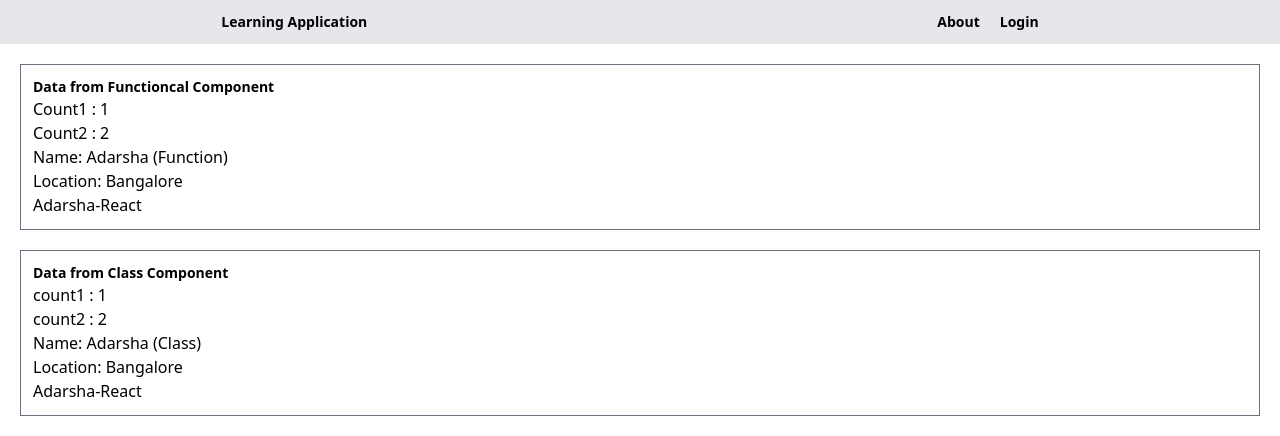
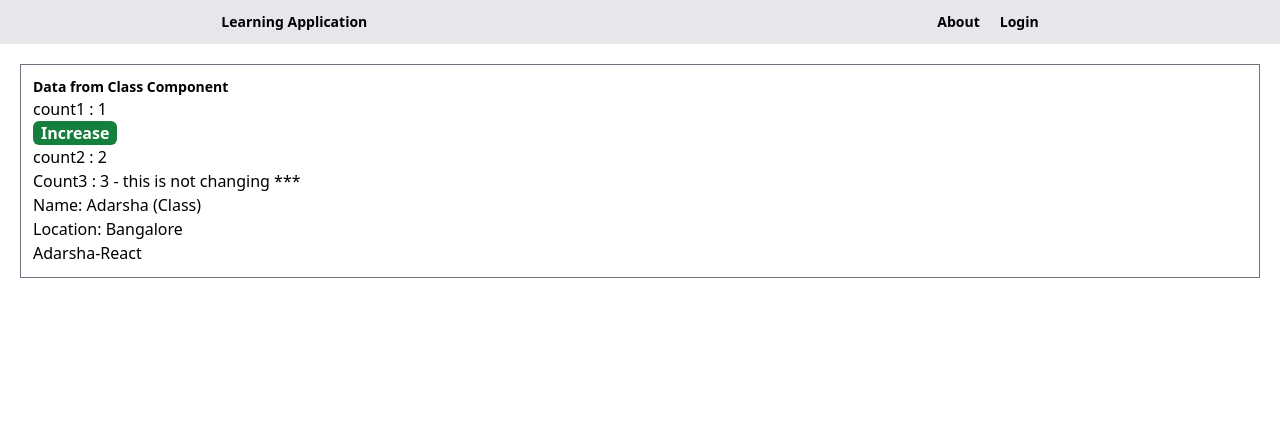
Before and after one commit to Adarsha-React/ReactTestProject, a React (Create React App) app: page / in a window 1280 px wide. Shown: the top 436 px of the page. Built offline with nearby package versions, Linux system fonts and the light colour scheme.

Commit message:
State variable updates + only portion of state objct

```diff
--- a/src/components/About.js
+++ b/src/components/About.js
@@ -4,7 +4,7 @@ import UserClass from "./UserClass";
 const About = () => {
   return (
     <div>
-      <User name={"Adarsha (Function)"} />
+      {/* <User name={"Adarsha (Function)"} /> */}
       <UserClass name={"Adarsha (Class)"} location={"Bangalore"} />
     </div>
   );
--- a/src/components/UserClass.js
+++ b/src/components/UserClass.js
@@ -8,17 +8,34 @@ class UserClass extends React.Component {
     this.state = {
       count1: 1,
       count2: 2,
+      count3: 3,
     };
   }
   render() {
     const { name, location } = this.props;
     const { count1 } = this.state;
 
+    // console.log(this.state);
     return (
       <div className="border border-gray-500 m-5 p-3">
         <h1 className="font-bold text-sm">Data from Class Component</h1>
         <h1> count1 : {count1}</h1>
+        <button
+          className="bg-green-700 rounded-md px-2 text-white font-semibold"
+          onClick={() => {
+            //this is how you need to update the state variable in class components
+            this.setState({
+              count1: count1 + 1,
+              count2: this.state.count2 + 2,
+            });
+          }}
+        >
+          Increase
+        </button>
         <h1> count2 : {this.state.count2}</h1>
+
+        {/* It is updating only the portion of the state object, no update in count3 varibale */}
+        <h1>Count3 : {this.state.count3} - this is not changing ***</h1>
         <h1>Name: {name}</h1>
         <h1>Location: {location}</h1>
         <h1>Adarsha-React</h1>
```
